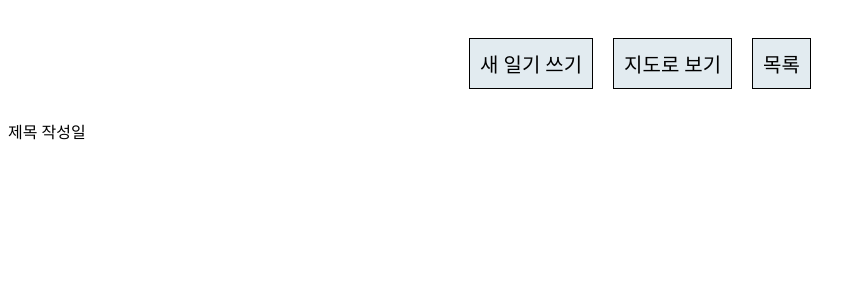
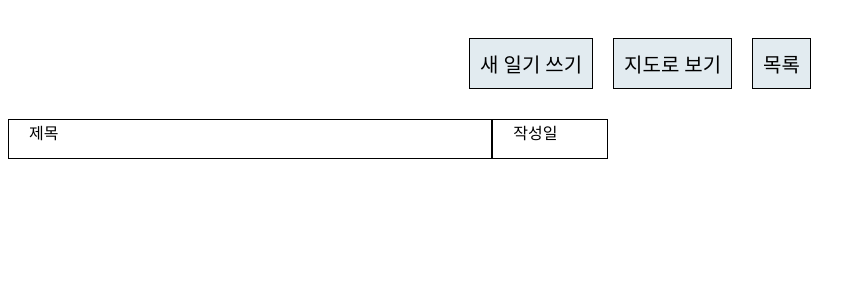
Before and after one commit to grwang91/my_diary, a React (Create React App) app: page /#/ in a window 1280 px wide. Shown: the top 300 px of the page, without its empty margins (0-866 px from the left). Built offline with nearby package versions, Linux system fonts and the light colour scheme.

Commit message:
diaryList 틀 생성

```diff
--- /dev/null
+++ b/src/components/List.js
@@ -0,0 +1,65 @@
+import React from "react";
+import { Link } from "react-router-dom";
+import styled from "styled-components";
+
+const StyledLink = styled(Link)`
+  width: 100%;
+  color: black;
+  font-size: 16px;
+  text-decoration: none;
+  padding: 0 20px 0 20px;
+  border: 1px solid black;
+`;
+
+const Wrapper = styled.div`
+  display: flex;
+  justify-content: center;
+  width: 600px;
+  height: 40px;
+`;
+
+const StyledSpan = styled.span`
+  width: 100px;
+  color: black;
+  font-size: 16px;
+  text-decoration: none;
+  padding: 0 20px 0 20px;
+  border: 1px solid black;
+`;
+
+const Title = styled.span`
+  width: 100%;
+  color: black;
+  font-size: 16px;
+  text-decoration: none;
+  padding: 0 20px 0 20px;
+  border: 1px solid black;
+`;
+
+function distinguishTitle(id, title) {
+  return id < 0 ? (
+    <Title>{title}</Title>
+  ) : (
+    <StyledLink
+      to={{
+        pathname: `/diary/${id}`,
+        state: {
+          id,
+        },
+      }}
+    >
+      {title}
+    </StyledLink>
+  );
+}
+
+function List({ title, createdTime, id }) {
+  return (
+    <Wrapper>
+      {distinguishTitle(id, title)}
+      <StyledSpan>{createdTime}</StyledSpan>
+    </Wrapper>
+  );
+}
+
+export default List;
--- a/src/router/Diary.js
+++ b/src/router/Diary.js
@@ -9,26 +9,17 @@ class Diary extends React.Component {
     id: null,
   };
 
-  // componentDidMount() {
-  //   const { diary, history } = this.props;
-  //   if (diary.length === 0) {
-  //     console.log("redirect");
-  //     history.push("/");
-  //   }
-  // }
+  render() {
+    const { history, diary, location } = this.props;
 
-  render() {
-    const { history, diary } = this.props;
-    console.log(diary);
-
-    if (diary.length === 0) {
+    if (!location.state) {
       history.push("/");
       return <div></div>;
     } else {
       return (
         <div>
-          <h1>{diary[0].title}</h1>
-          <h2>{diary[0].content}</h2>
+          <h1>{diary[location.state.id - 1].title}</h1>
+          <h2>{diary[location.state.id - 1].content}</h2>
         </div>
       );
     }
@@ -36,7 +27,6 @@ class Diary extends React.Component {
 }
 
 function mapStateToProps(state) {
-  console.log(state);
   return { diary: state.articleReducer.diaries };
 }
 
--- a/src/router/DiaryList.js
+++ b/src/router/DiaryList.js
@@ -1,10 +1,16 @@
 import React from "react";
 import styled from "styled-components";
 import { connect } from "react-redux";
+import { Link } from "react-router-dom";
+import List from "../components/List";
+
+const StyledLink = styled(Link)`
+  color: black;
+  font-size: 16px;
+  text-decoration: none;
+`;
 
 class DiaryList extends React.Component {
-  componentWillMount() {}
-
   render() {
     const getCreatedDate = (date) => {
       const year = date.getFullYear();
@@ -37,15 +43,14 @@ class DiaryList extends React.Component {
 
     return (
       <div className="diaryList">
-        <div>
-          <span>제목&#9;</span>
-          <span>작성일</span>
-        </div>
+        <List id={-1} title="제목" createdTime="작성일" />
         {diaries.map((diary) => (
-          <div>
-            <span>{diary.title}&#9;</span>
-            <span>{getCreatedDate(diary.date)}</span>
-          </div>
+          <List
+            key={diary.id}
+            id={diary.id}
+            title={diary.title}
+            createdTime={getCreatedDate(diary.date)}
+          />
         ))}
       </div>
     );
--- a/src/router/createDiary.js
+++ b/src/router/createDiary.js
@@ -38,7 +38,7 @@ class createDiary extends React.Component {
   };
 
   render() {
-    const { history, addDiary } = this.props;
+    const { history, addDiary, id } = this.props;
 
     let saveDiary = () => {
       if (this.state.title === "") {
@@ -46,7 +46,7 @@ class createDiary extends React.Component {
       } else if (this.state.content === "") {
         alert("내용을 입력하세요");
       } else {
-        addDiary(this.state);
+        addDiary(this.state, id);
         history.push(`/`);
       }
     };
@@ -75,10 +75,15 @@ class createDiary extends React.Component {
   }
 }
 
+function mapStateToProps(state) {
+  return { id: state.articleReducer.diaries.length + 1 };
+}
+
 function mapDispatchToProps(dispatch) {
   return {
-    addDiary: (diary) => {
+    addDiary: (diary, id) => {
       diary.date = new Date();
+      diary.id = id;
       dispatch({
         type: types.ADD_DIARY,
         data: diary,
@@ -87,4 +92,4 @@ function mapDispatchToProps(dispatch) {
   };
 }
 
-export default connect(null, mapDispatchToProps)(createDiary);
+export default connect(mapStateToProps, mapDispatchToProps)(createDiary);
```
